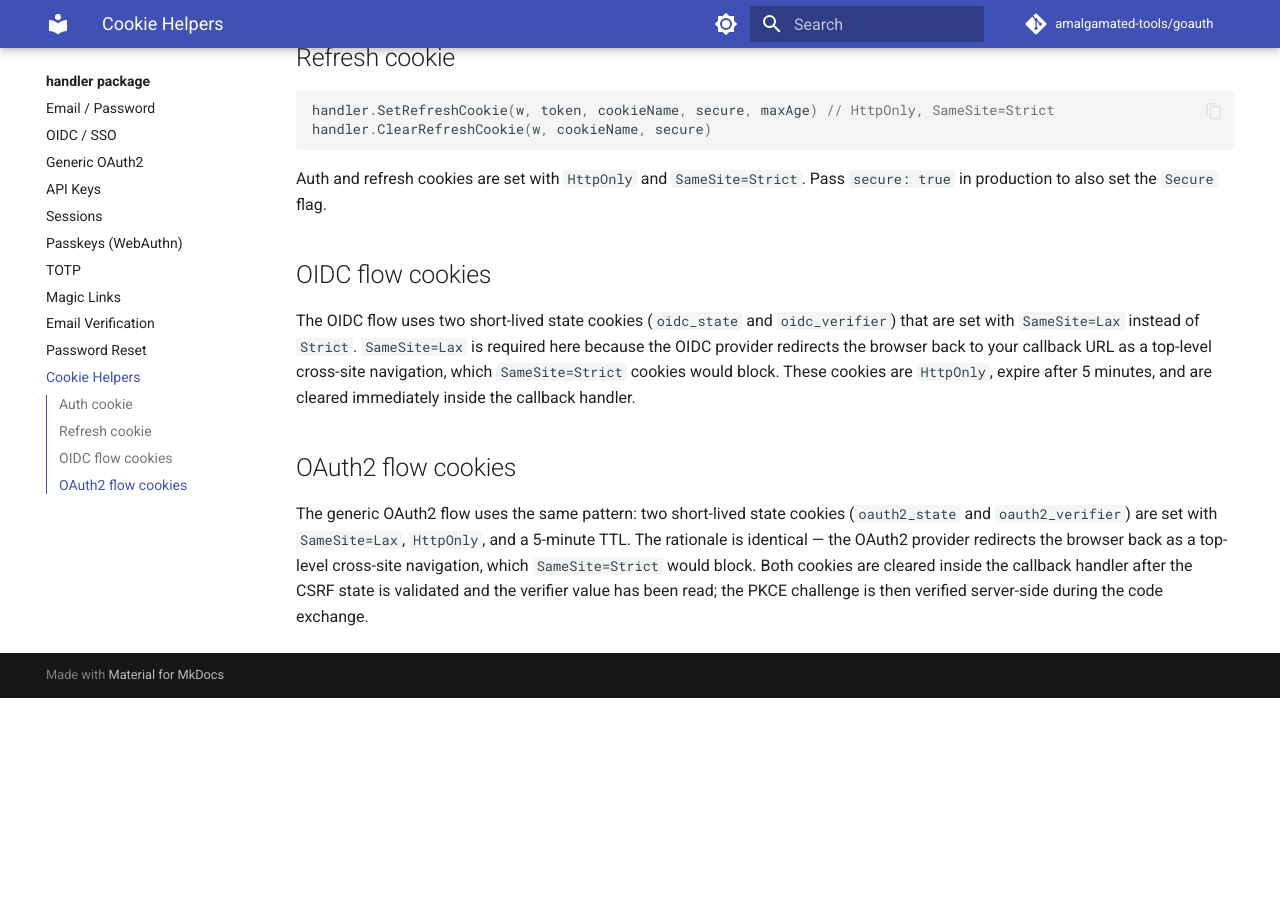
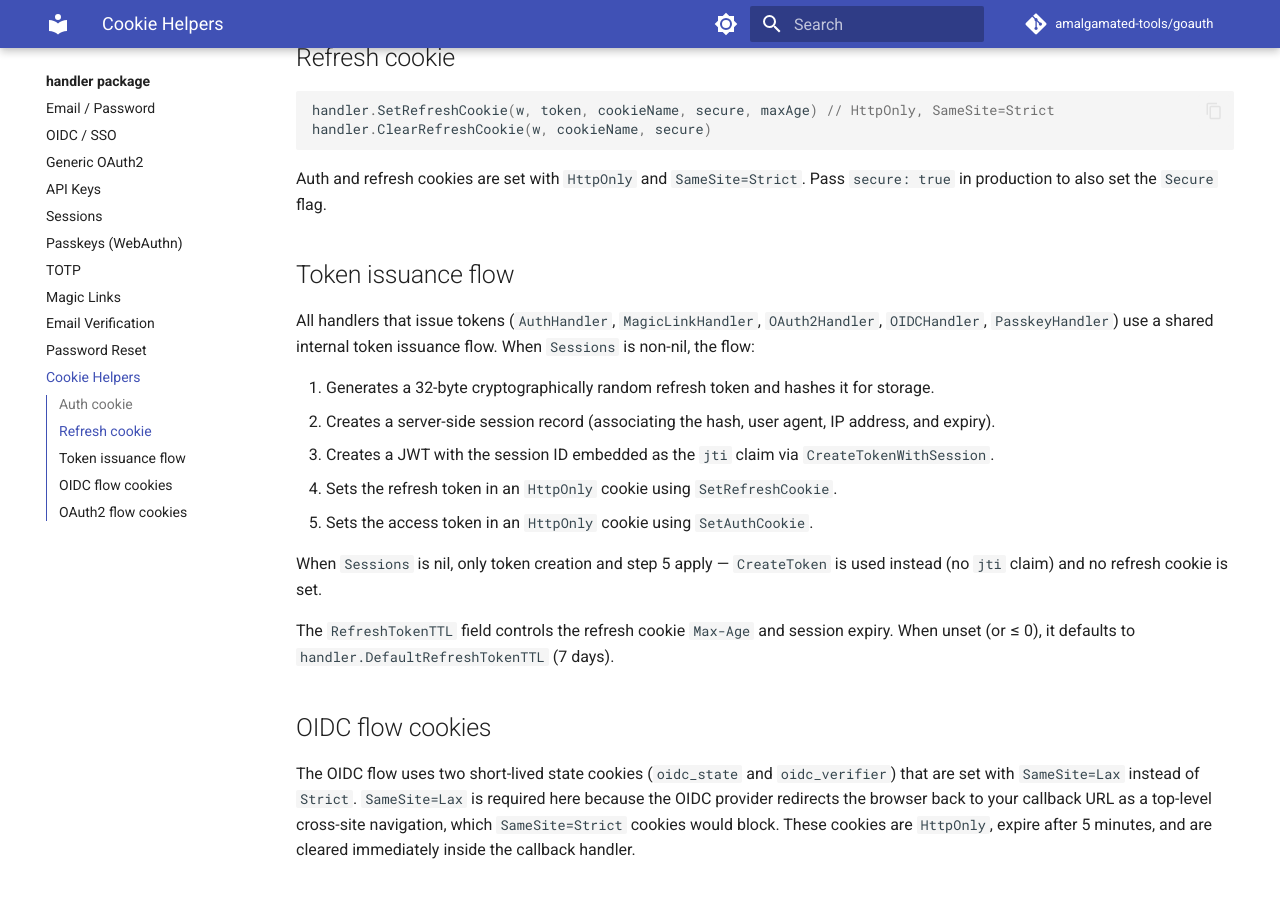
Before and after one commit to amalgamated-tools/goauth, an MkDocs documentation site: the page built from docs/handler/cookies.md, in a window 1280 px wide and 900 px high, scrolled down 429 px. Built offline with MkDocs 1.6.1 and Material for MkDocs 9.7.7, drawn with Linux system fonts in a browser that asks for light colours; comment, search, counter and statistics services are not loaded; before the commit the page ends 1127 px from its top, so only the background shows below that.

Commit message:
docs: document shared token issuance flow and fix magic-links warning callout (#336)
* docs: document shared token issuance flow and fix magic-links warning

- Add missing '!!! warning "Sessions requires RefreshCookieName"' callout
  to magic-links.md, matching the style used in auth.md, oauth2.md,
  oidc.md, and passkeys.md.
- Add 'Token issuance flow' section to cookies.md explaining the
  centralized issueTokens logic extracted in PR #330: session creation,
  refresh token hashing, JWT minting, and cookie setting.

Follows PR #330: Extract shared session/refresh-cookie validation
for auth handlers.

Co-authored-by: Copilot <223556219+Copilot@users.noreply.github.com>

* Update docs/handler/cookies.md

Co-authored-by: greptile-apps[bot] <165735046+greptile-apps[bot]@users.noreply.github.com>

---------

Co-authored-by: github-actions[bot] <41898282+github-actions[bot]@users.noreply.github.com>
Co-authored-by: Copilot <223556219+Copilot@users.noreply.github.com>
Co-authored-by: Patrick Veverka <veverkap@users.noreply.github.com>
Co-authored-by: greptile-apps[bot] <165735046+greptile-apps[bot]@users.noreply.github.com>

```diff
--- a/docs/handler/cookies.md
+++ b/docs/handler/cookies.md
@@ -18,6 +18,20 @@ handler.ClearRefreshCookie(w, cookieName, secure)
 
 Auth and refresh cookies are set with `HttpOnly` and `SameSite=Strict`. Pass `secure: true` in production to also set the `Secure` flag.
 
+## Token issuance flow
+
+All handlers that issue tokens (`AuthHandler`, `MagicLinkHandler`, `OAuth2Handler`, `OIDCHandler`, `PasskeyHandler`) use a shared internal token issuance flow. When `Sessions` is non-nil, the flow:
+
+1. Generates a 32-byte cryptographically random refresh token and hashes it for storage.
+2. Creates a server-side session record (associating the hash, user agent, IP address, and expiry).
+3. Creates a JWT with the session ID embedded as the `jti` claim via `CreateTokenWithSession`.
+4. Sets the refresh token in an `HttpOnly` cookie using `SetRefreshCookie`.
+5. Sets the access token in an `HttpOnly` cookie using `SetAuthCookie`.
+
+When `Sessions` is nil, only token creation and step 5 apply — `CreateToken` is used instead (no `jti` claim) and no refresh cookie is set.
+
+The `RefreshTokenTTL` field controls the refresh cookie `Max-Age` and session expiry. When unset (or ≤ 0), it defaults to `handler.DefaultRefreshTokenTTL` (7 days).
+
 ## OIDC flow cookies
 
 The OIDC flow uses two short-lived state cookies (`oidc_state` and `oidc_verifier`) that are set with `SameSite=Lax` instead of `Strict`. `SameSite=Lax` is required here because the OIDC provider redirects the browser back to your callback URL as a top-level cross-site navigation, which `SameSite=Strict` cookies would block. These cookies are `HttpOnly`, expire after 5 minutes, and are cleared immediately inside the callback handler.
```
Also changed, not shown: docs/handler/magic-links.md (+4 -1 lines).
